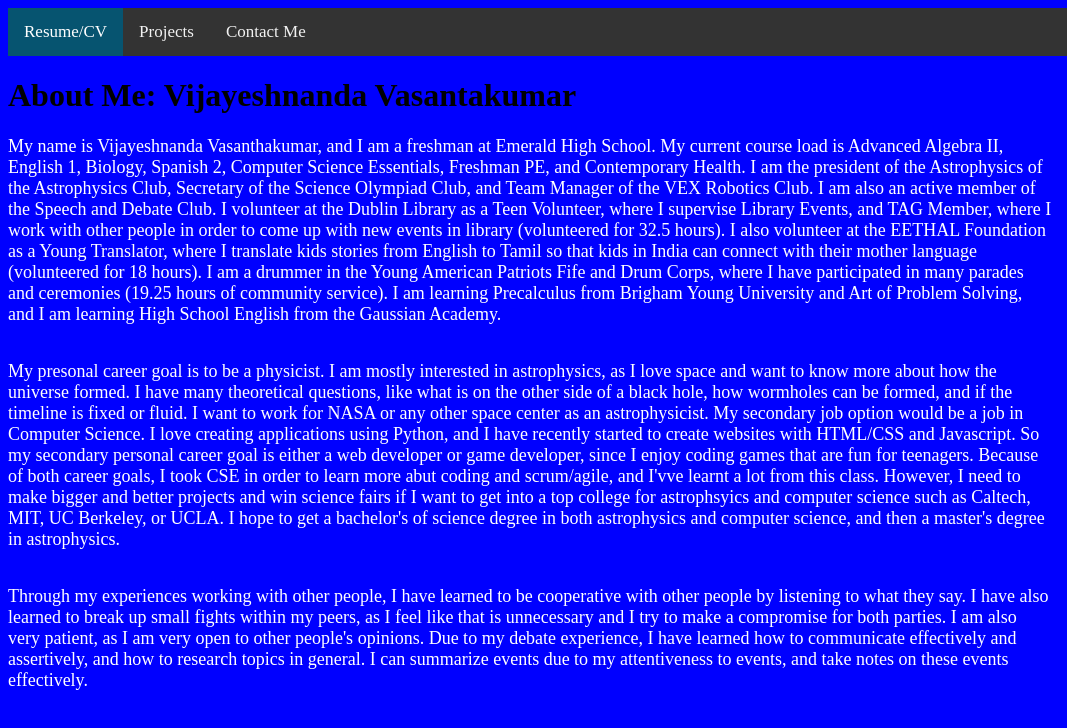
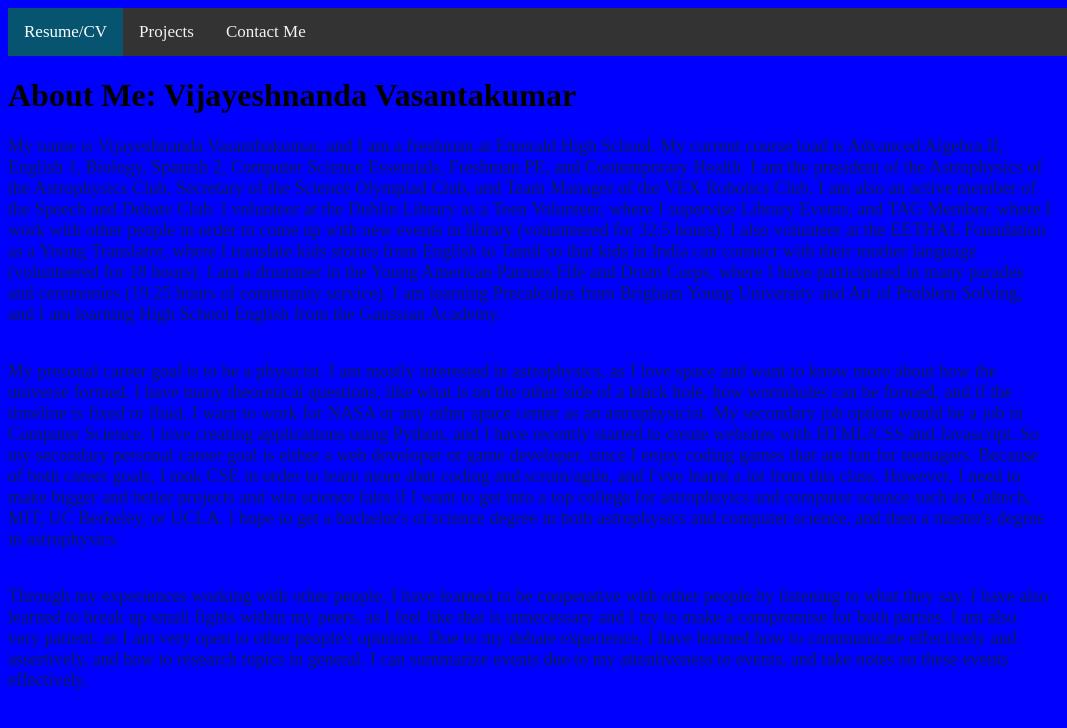
Before and after one commit to Aero-ComSci/about-me-page-Vijayesh, a plain HTML site: page index.html in a window 1280 px wide. Shown: the full height of the page, 0-1067 px from the left. Drawn offline with Linux system fonts and the light colour scheme.

Commit message:
Update index.html

```diff
--- a/index.html
+++ b/index.html
@@ -7,7 +7,7 @@
     <link rel="stylesheet" href="mystyle.css">
     <style>
         p{
-            color: rgb(5, 5, 99);
+            color: rgb(209, 43, 14);
             font-size: xx-large;
         }
     </style>
@@ -21,7 +21,7 @@
     <h1 style="color: Black;">About Me: Vijayeshnanda Vasantakumar</h1>
     <style>
         p{
-            color: white;
+            color: rgb(12, 28, 88);
             font-size: large;
         }
     </style>
```
